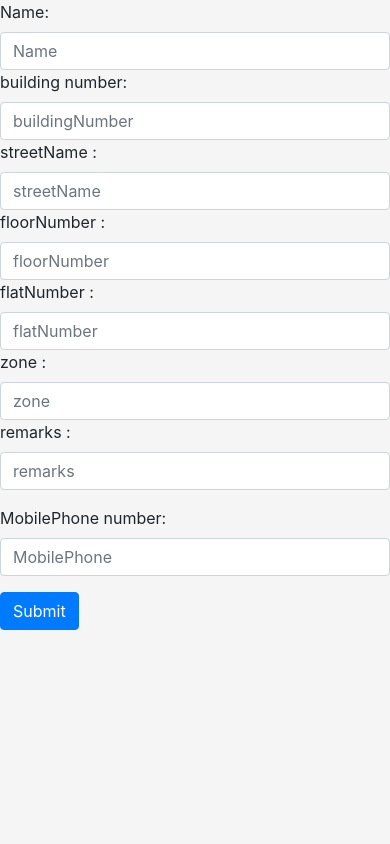
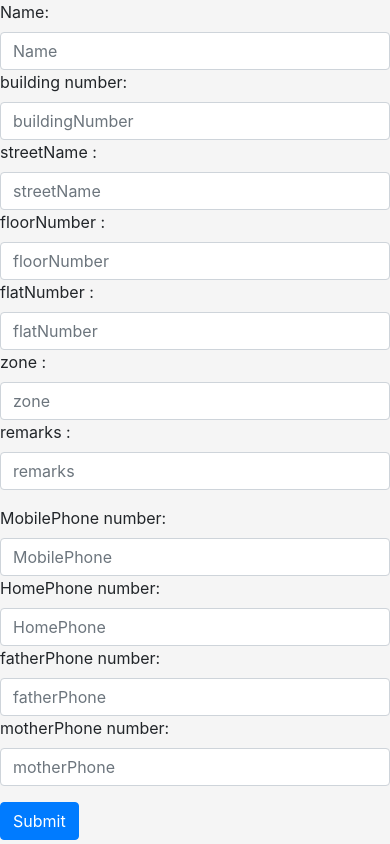
Before and after one commit to karimmahrouskamil/serviceOfLightAngularRegisterationForm, an Angular app in the folder serviceOfLightRegistration/: page /register in a window 390 px wide. Built offline with nearby package versions, Linux system fonts and the light colour scheme.

Commit message:
mobile added

```diff
--- a/serviceOfLightRegistration/src/app/app.component.html
+++ b/serviceOfLightRegistration/src/app/app.component.html
@@ -43,16 +43,30 @@
       </div>
 
 
-        <!-- Mobiles  form group-->
-        <div class="form-group" formGroupName="Mobiles">
+      <!-- Mobiles  form group-->
+      <div class="form-group" formGroupName="Mobiles">
 
-          <!-- building number -->
-          <label for="buildingNumber">
-            MobilePhone number: </label>
-          <input class="form-control" type="text" placeholder="MobilePhone" formControlName="MobilePhone">
+        <!-- MobilePhone number -->
+        <label for="MobilePhone">
+          MobilePhone number: </label>
+        <input class="form-control" type="text" placeholder="MobilePhone" formControlName="MobilePhone">
 
+        <!-- HomePhone number -->
+        <label for="HomePhone">
+          HomePhone number: </label>
+        <input class="form-control" type="text" placeholder="HomePhone" formControlName="HomePhone">
 
-        </div>
+        <!-- HomePhone number -->
+        <label for="fatherPhone">
+          fatherPhone number: </label>
+        <input class="form-control" type="text" placeholder="fatherPhone" formControlName="fatherPhone">
+
+        <!-- motherPhone number -->
+        <label for="motherPhone">
+          motherPhone number: </label>
+        <input class="form-control" type="text" placeholder="motherPhone" formControlName="motherPhone">
+
+      </div>
     </div>
 
 
--- a/serviceOfLightRegistration/src/app/app.component.ts
+++ b/serviceOfLightRegistration/src/app/app.component.ts
@@ -27,7 +27,10 @@ this.makhdouminForm = new FormGroup({
       remarks: new FormControl('')
     }),
     Mobiles: new FormGroup({
-      MobilePhone : new FormControl('')
+      MobilePhone : new FormControl(''),
+      HomePhone : new FormControl(''),
+      fatherPhone : new FormControl(''),
+      motherPhone : new FormControl('')
     }),
   })
 });
```
